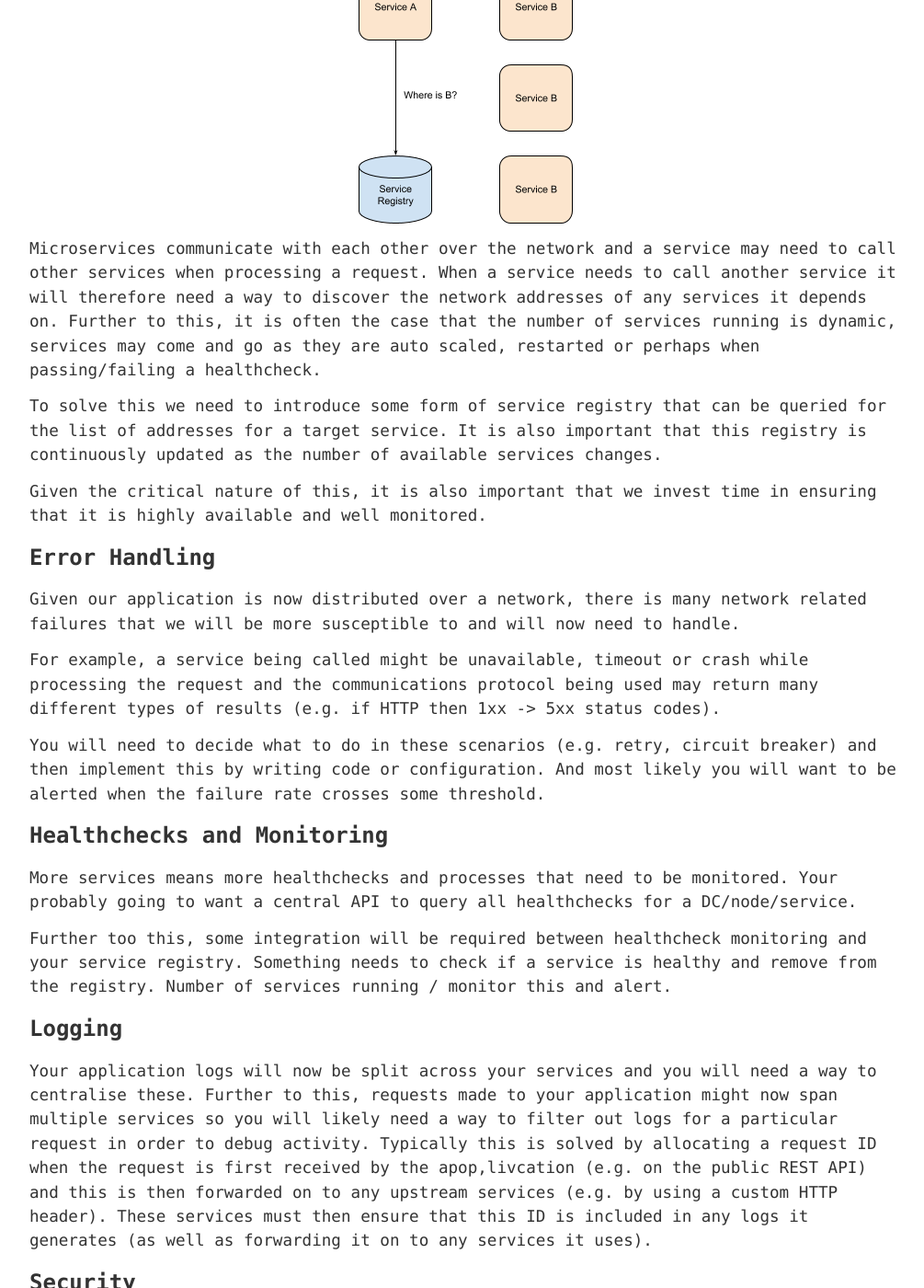
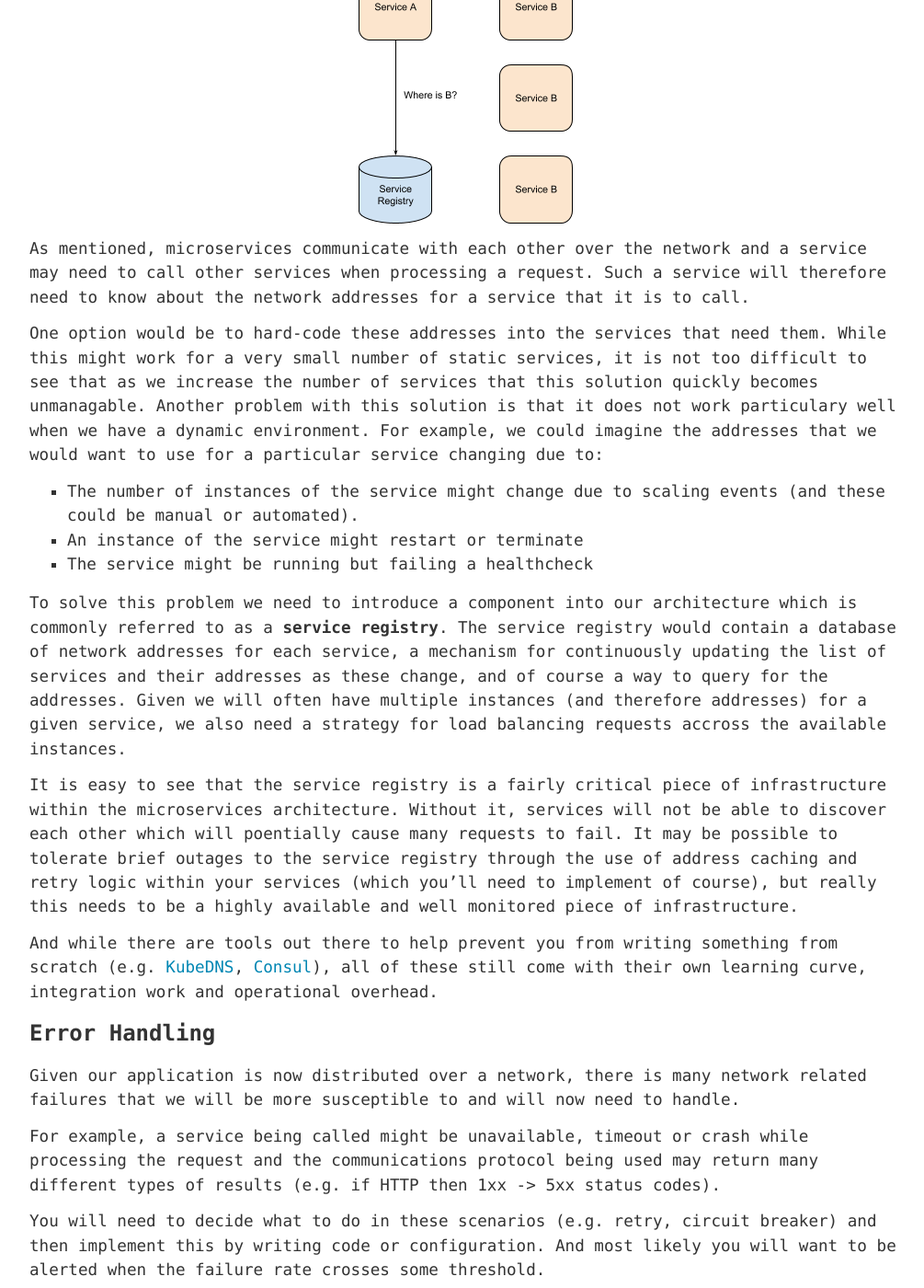
Before and after one commit to hbakkum/hbakkum.github.io, a Jekyll site: the page built from _posts/2019-01-19-costs-associated-with-a-microservices-architecture.md, in a window 1280 px wide and 1400 px high, scrolled down 3451 px. Shown: the whole window at 92% size, without its empty margins (132-1137 px from the left). Built offline with Jekyll 4.4.1, drawn with Linux system fonts in a browser that asks for light colours; comment, search, counter and statistics services are not loaded.

Commit message:
Update 2019-01-19-costs-associated-with-a-microservices-architecture.md

```diff
--- a/_posts/2019-01-19-costs-associated-with-a-microservices-architecture.md
+++ b/_posts/2019-01-19-costs-associated-with-a-microservices-architecture.md
@@ -77,13 +77,19 @@ Ok, lets begin...
 
 ### Service Discovery ###
 ![Service Discovery]({{ site.url }}/assets/images/service-discovery.png){: .center-image }
-Microservices communicate with each other over the network and a service may need to call other services when processing a request. When a service needs to call another service it will therefore need a way to discover the network addresses of any services it depends on. Further to this, it is often the case that the number of services
-running is dynamic, services may come and go as they are auto scaled, restarted or perhaps when passing/failing a healthcheck.
+As mentioned, microservices communicate with each other over the network and a service may need to call other services when processing a request. Such a service will therefore need to know about the network addresses for a service that it is to call.
 
-To solve this we need to introduce some form of service registry that can be queried for the list of addresses for a target service. It is also important that
-this registry is continuously updated as the number of available services changes.
+One option would be to hard-code these addresses into the services that need them. While this might work for a very small number of static services, it is not too difficult to see that as we increase the number of services that this solution quickly becomes unmanagable. Another problem with this solution is that it does not work particulary well when we have a dynamic environment. For example, we could imagine the addresses that we would want to use for a particular service changing due to:
 
-Given the critical nature of this, it is also important that we invest time in ensuring that it is highly available and well monitored.
+* The number of instances of the service might change due to scaling events (and these could be manual or automated).
+* An instance of the service might restart or terminate
+* The service might be running but failing a healthcheck
+
+To solve this problem we need to introduce a component into our architecture which is commonly referred to as a **service registry**. The service registry would contain a database of network addresses for each service, a mechanism for continuously updating the list of services and their addresses as these change, and of course a way to query for the addresses. Given we will often have multiple instances (and therefore addresses) for a given service, we also need a strategy for load balancing requests accross the available instances.
+
+It is easy to see that the service registry is a fairly critical piece of infrastructure within the microservices architecture. Without it, services will not be able to discover each other which will poentially cause many requests to fail. It may be possible to tolerate brief outages to the service registry through the use of address caching and retry logic within your services (which you'll need to implement of course), but really this needs to be a highly available and well monitored piece of infrastructure.
+
+And while there are tools out there to help prevent you from writing something from scratch (e.g. [KubeDNS](https://kubernetes.io/docs/concepts/services-networking/dns-pod-service/), [Consul](https://www.consul.io)), all of these still come with their own learning curve, integration work and operational overhead.
 
 ### Error Handling ###
 Given our application is now distributed over a network, there is many network related failures that we will be more susceptible to and will now need to handle.
```
